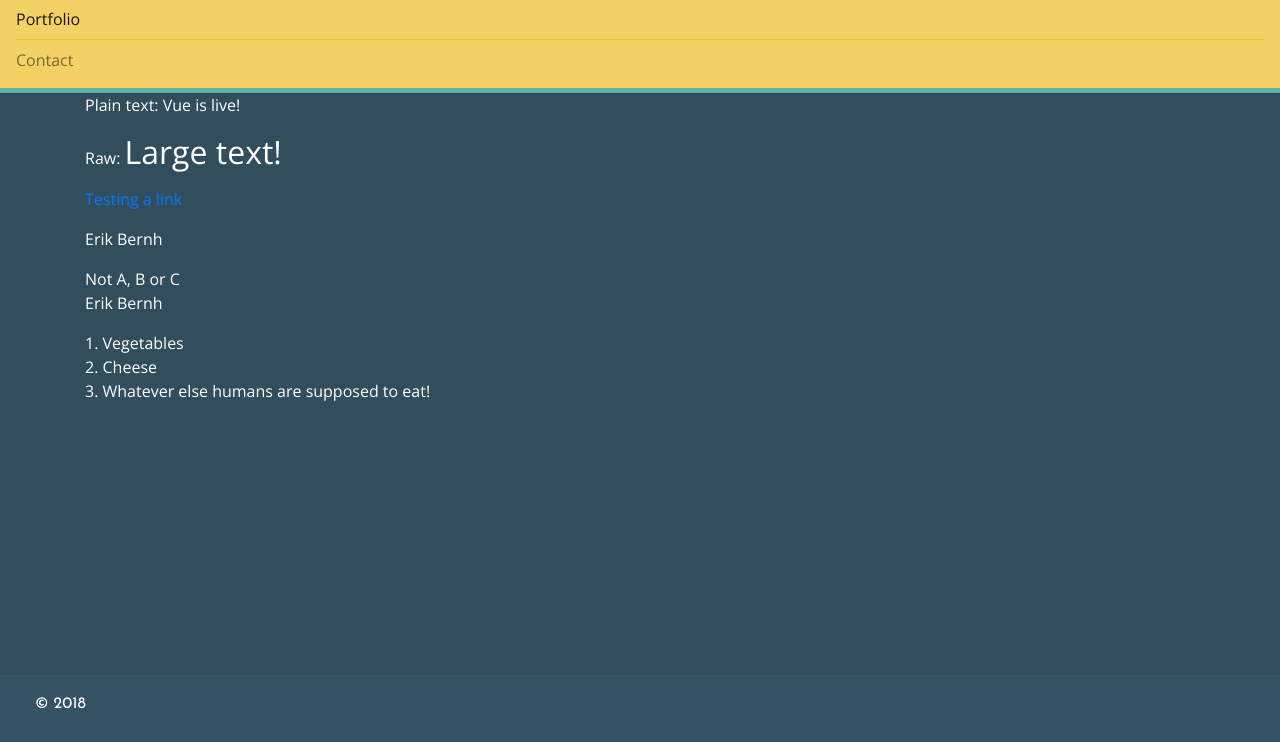
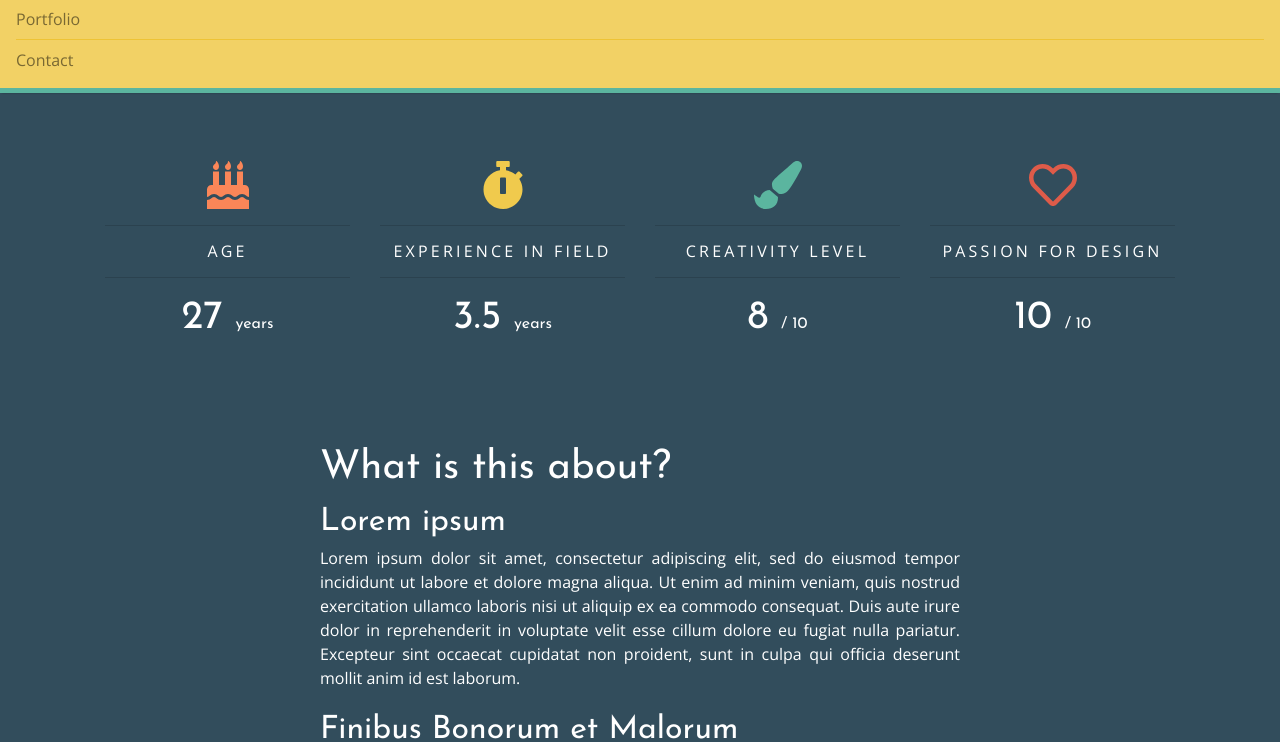
Before and after one commit to mroates/erikbernh, a website: page app/index.html in a window 1280 px wide. Both pictures are taken after a click on the button "Toggle navigation". Shown: the part 58-800 px from the top of the page. Drawn offline with nearby package versions, Linux system fonts and the light colour scheme.

Commit message:
Added nav component and removed unnecessary DOM elements

```diff
--- a/app/index.html
+++ b/app/index.html
@@ -7,9 +7,6 @@
 
 <link href="https://fonts.googleapis.com/css?family=Josefin+Sans|Open+Sans" rel="stylesheet">
 <!-- build:css css/styles.min.css -->
-<!-- <link rel="stylesheet" type="text/css" href="css/variables.css">
-<link rel="stylesheet" type="text/css" href="css/mixins.css">
-<link rel="stylesheet" type="text/css" href="css/elements.css"> -->
 <link rel="stylesheet" type="text/css" href="css/app.css">
 <!-- endbuild -->
 
@@ -34,56 +31,18 @@
                         </div>
                         <div class="collapse navbar-collapse" id="navbar__content">
                             <ul class="navbar-nav mr-auto mt-2 mt-lg-0">
-                            <li class="nav-item active">
-                                <a class="nav-link border-top" href="#">Portfolio</a>
-                            </li>
-                            <li class="nav-item">
-                                <a class="nav-link border-top" href="#">Contact</a>
-                            </li>
+                                <navigation-item
+                                    v-for="item in nodes"
+                                    v-bind:node="item"
+                                    v-bind:key="item.id">
+                                </navigation-item>
                             </ul>
                         </div>
                         </nav>
             </header>
             <main class="container">
-                <p v-cloak>Plain text: {{ message }}</p>
 
-                <p>Raw: <span v-html="rawHtml"></span></p>
-
-                <p>
-                    <a v-bind:href="someDefaultUrl">Testing a link</a>
-                </p>
-
-                <div class="static" v-bind:class="{ active: isActive, 'text-danger': hasError }">
-                    <p v-cloak>{{ fullName }}</p>
-                </div>
-
-                <div v-if="type === 'A'">
-                A
-                </div>
-                <div v-else-if="type === 'B'">
-                B
-                </div>
-                <div v-else-if="type === 'C'">
-                C
-                </div>
-                <div v-else>
-                Not A, B or C
-                </div>
-
-
-                <div class="static" v-bind:class="classObject">
-                    <p v-cloak>{{ fullName }}</p>
-                </div>
-
-                <ol>
-                    <!-- Create an instance of the todo-item component -->
-                    <todo-item
-                        v-for="item in groceryList"
-                        v-bind:todo="item"
-                        v-bind:key="item.id">
-                    </todo-item>
-                </ol>
-                <!-- <div class="row">
+                <div class="row">
                     <div class="col">
                         <section class="content blocks">
                             <div class="row text-center">
@@ -144,7 +103,7 @@
                                 </article>
                             </section>
                         </div>
-                    </div> -->
+                    </div>
             </main>
         </div>
 
@@ -169,6 +128,8 @@
         <script src="bower_components/vue/dist/vue.js"></script>
 
         <script src="js/components/todo-component.js"></script>
+        <script src="js/components/nav-component.js"></script>
+
         <script src="js/app.js"></script>
         <script src="js/main.js"></script>
     <!-- endbuild -->
--- a/app/js/app.js
+++ b/app/js/app.js
@@ -1,25 +1,18 @@
 
 var app = new Vue({
     el: '#app',
+    components: {
+      'todo-item' : TodoItem,
+      'navigation-item' : NavigationItem
+    },
     data: {
-      message: 'Vue is live!',
-      groceryList: [
-        { id: 0, text: 'Vegetables' },
-        { id: 1, text: 'Cheese' },
-        { id: 2, text: 'Whatever else humans are supposed to eat!' }
+      nodes: [
+        { id: 1, name: 'Portfolio', url: '/portfolio' },
+        { id: 2, name: 'Contact', url: '/contact' }
       ],
-      rawHtml: '<span class="h2">Large text!</span>',
-      someDefaultUrl : '//erikbernhardsson.se',
-      firstName: 'Erik',
-      lastName: 'Bernh',
-      isActive: true,
-      hasError: false,
       classObject: {
-        'active': function () { return 1 + 1 == 2; },
-        'text-danger': false
-      },
-      type: 'E'
-
+        'active': function () { return 1 + 1 == 2; }
+      }
     },
     computed: {
       fullName: {
--- /dev/null
+++ b/app/js/components/nav-component.js
@@ -0,0 +1,4 @@
+ var NavigationItem = {
+    props: ['node'],
+    template: '<li class="nav-item"><a class="nav-link border-top" v-bind:href="node.url">{{ node.name }}</a></li>'
+  };
--- a/app/js/components/todo-component.js
+++ b/app/js/components/todo-component.js
@@ -1,7 +1,7 @@
-Vue.component('todo-item', {
+ var TodoItem = {
     // The todo-item component now accepts a
     // "prop", which is like a custom attribute.
     // This prop is called todo.
     props: ['todo'],
     template: '<li> {{ todo.text }} </li>'
-  });
+  };
```
